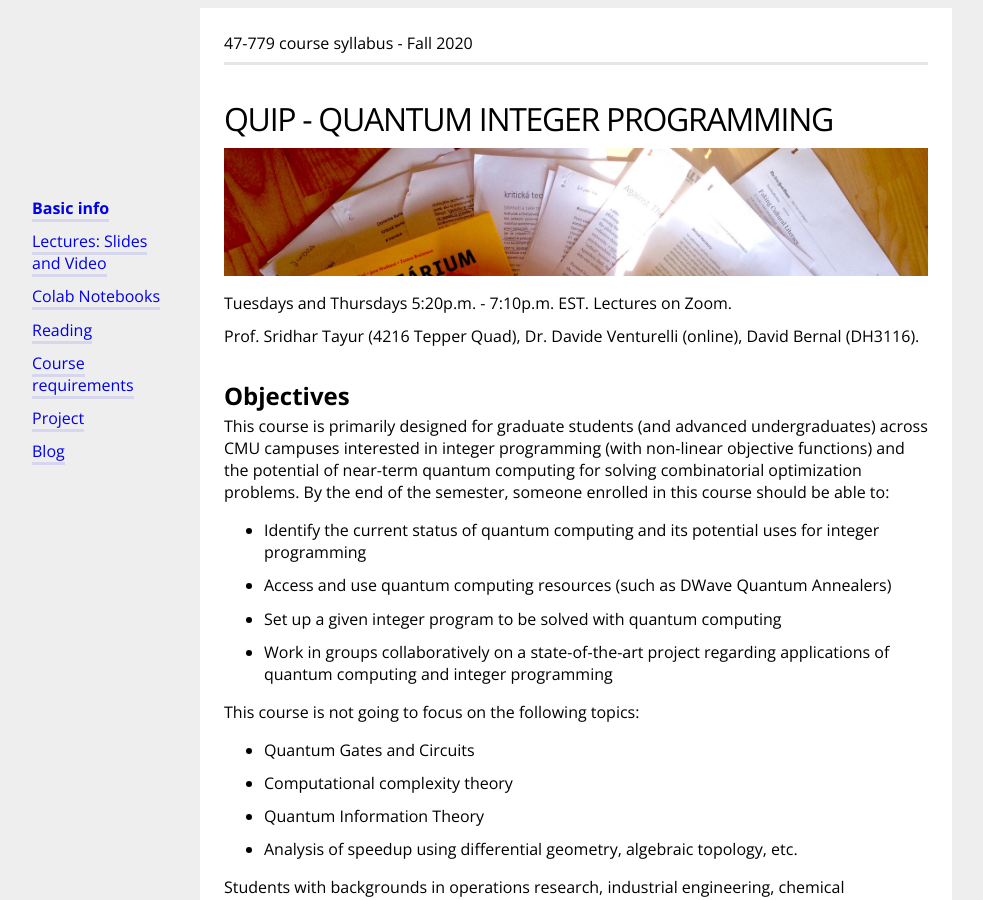
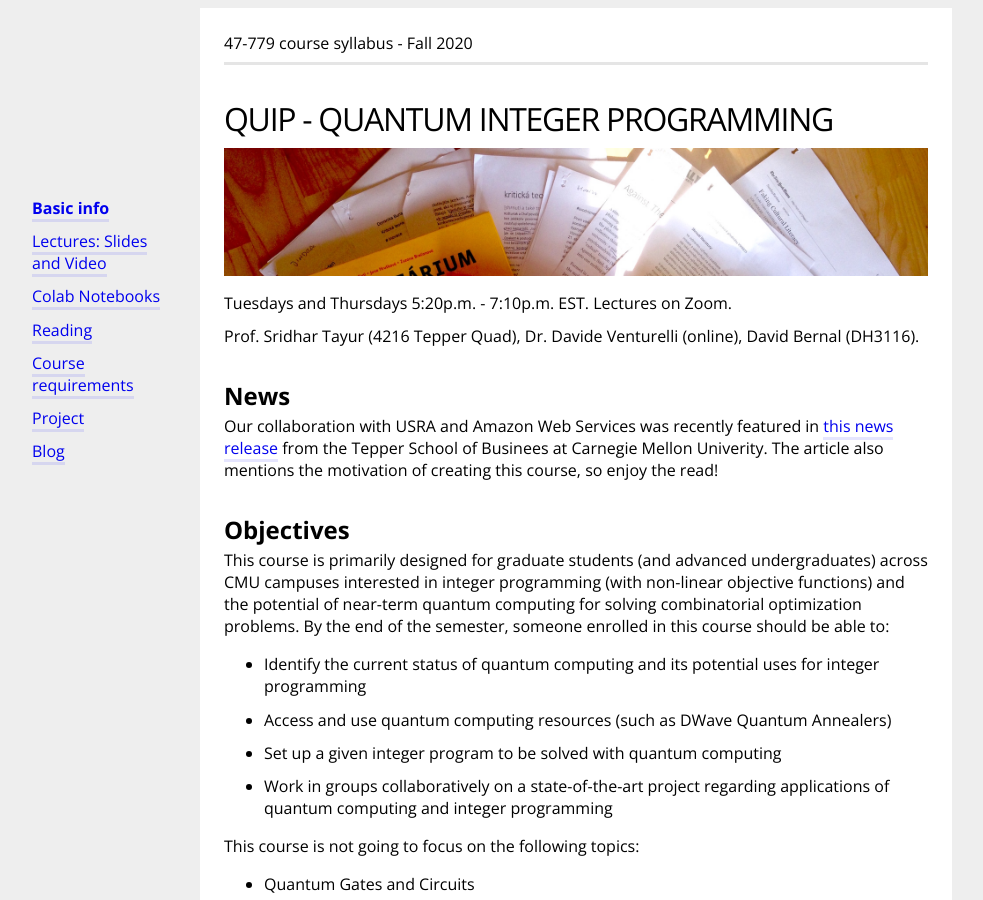
Before and after one commit to bernalde/QuIP, a Jekyll site: the page built from index.md, in a window 1280 px wide and 900 px high. Shown: the whole window, without its empty margins (64-1047 px from the left). Built offline with Jekyll 4.4.1, drawn with Linux system fonts in a browser that asks for light colours.

Commit message:
Adding Tepper article

```diff
--- a/index.md
+++ b/index.md
@@ -11,6 +11,11 @@ menuPosition: 1
 Tuesdays and Thursdays 5:20p.m. - 7:10p.m. EST. Lectures on Zoom.
 
 Prof. Sridhar Tayur (4216 Tepper Quad), Dr. Davide Venturelli (online), David Bernal (DH3116).
+
+## News
+
+Our collaboration with USRA and Amazon Web Services was recently featured in [this news release](https://www.cmu.edu/tepper/news/stories/2020/october/quantum-computing-course.html) from the Tepper School of Businees at Carnegie Mellon Univerity.
+The article also mentions the motivation of creating this course, so enjoy the read!
 
 
 ## Objectives
```
